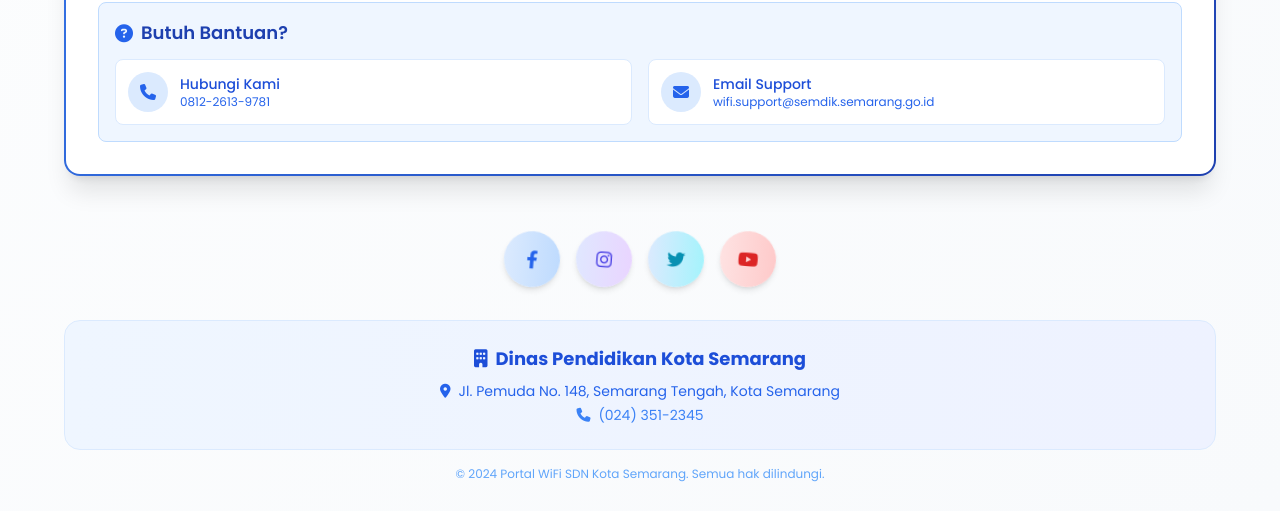
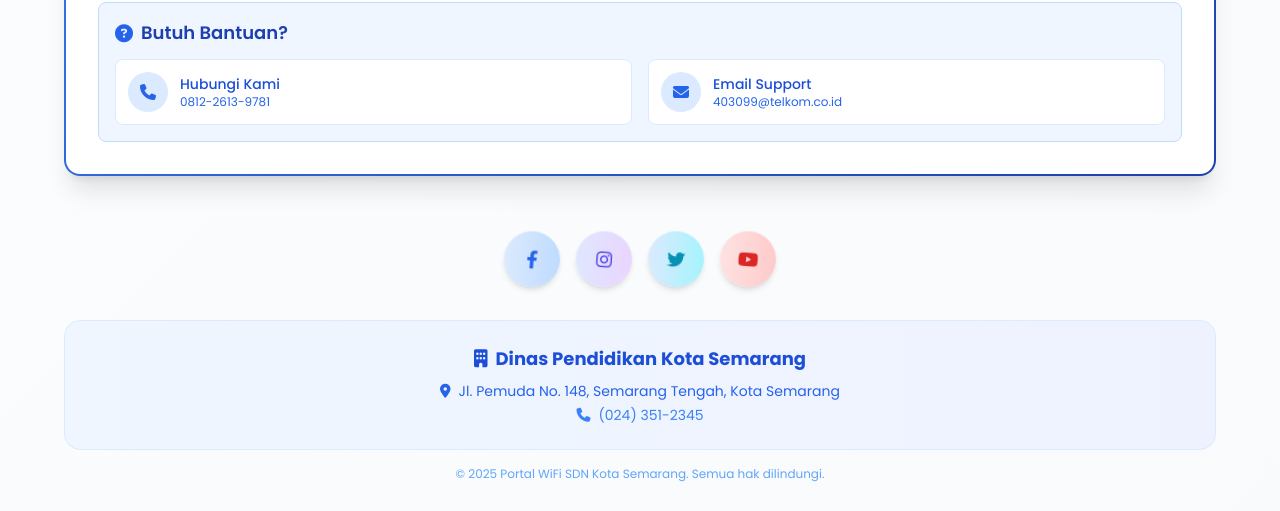
Before and after one commit to tegarmus/hotspot_disdik_smg_putih, a plain HTML site: page index.html in a window 1280 px wide. Shown: the part 1962-2473 px from the top of the page. Drawn offline with nearby package versions, Linux system fonts and the light colour scheme.

Commit message:
Update index.html

```diff
--- a/index.html
+++ b/index.html
@@ -441,7 +441,7 @@
                         </div>
                         <div>
                             <p class="text-sm text-blue-700 font-medium">Email Support</p>
-                            <p class="text-xs text-blue-600">wifi.support@semdik.semarang.go.id</p>
+                            <p class="text-xs text-blue-600">403099@telkom.co.id</p>
                         </div>
                     </div>
                 </div>
@@ -478,7 +478,7 @@
             </div>
 
             <p class="text-blue-400 text-xs mt-4">
-                © 2024 Portal WiFi SDN Kota Semarang. Semua hak dilindungi.
+                © 2025 Portal WiFi SDN Kota Semarang. Semua hak dilindungi.
             </p>
         </div>
     </div>
```
